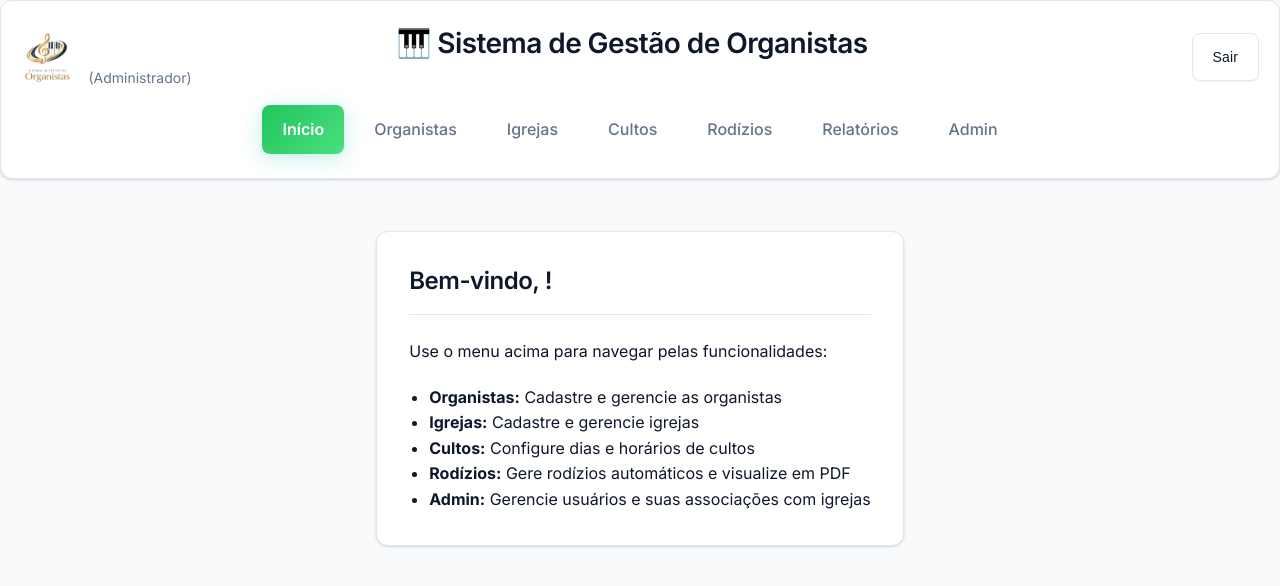
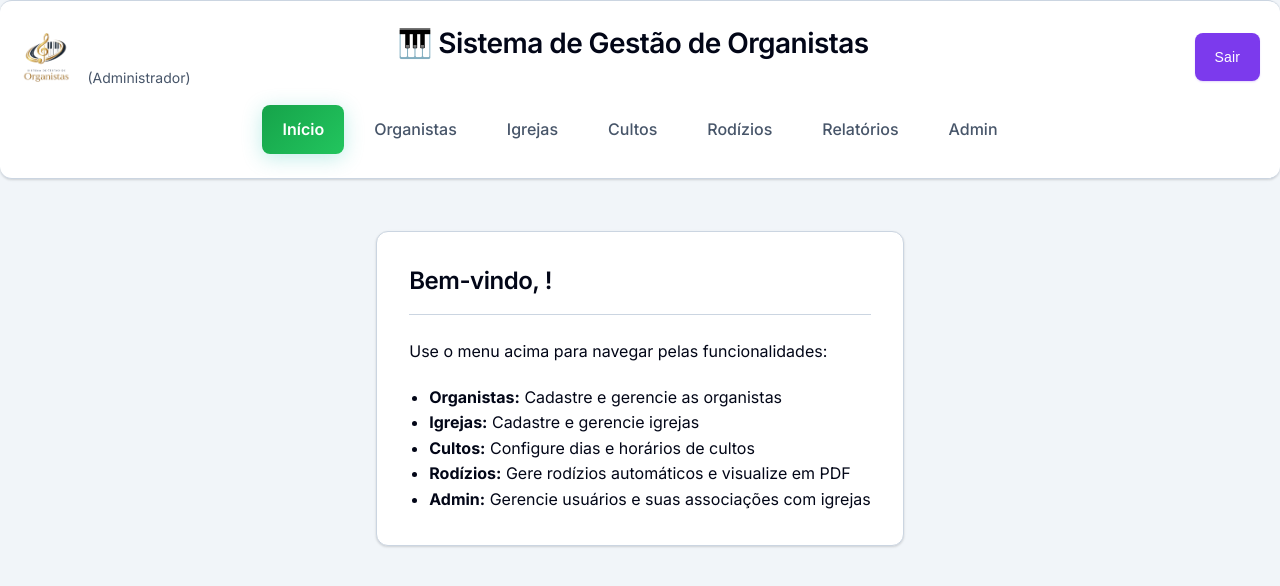
Before and after one commit to souzalinux78/gestao-organista, a React (Create React App) app in the folder client/: page / in a window 1280 px wide. Shown: the top 586 px of the page. Built offline with nearby package versions, Linux system fonts and the light colour scheme; sample sign-in values are in the browser's storage.

Commit message:
release: v1.0.12

```diff
--- a/client/src/index.css
+++ b/client/src/index.css
@@ -4,49 +4,36 @@
    ============================================ */
 
 :root {
-  /* === PALETA PRINCIPAL - SAAS MODERNO (Stripe/Linear/Notion) === */
-  /* Base clara elegante */
-  --bg-main: #F8FAFC;
+  /* === PALETA PRINCIPAL - SAAS PROFISSIONAL (Stripe Admin) === */
+  --bg-main: #F1F5F9;
   --bg-card: #FFFFFF;
-
-  /* Texto */
-  --text-main: #0F172A;
-  --text-muted: #64748B;
-
-  /* Primária - Azul Moderno */
+  --text-main: #020617;
+  --text-muted: #475569;
   --primary: #2563EB;
-  --primary-hover: #1D4ED8;
+  --primary-hover: #1E40AF;
+  --secondary: #7C3AED;
+  --success: #16A34A;
+  --danger: #DC2626;
+  --border: #CBD5E1;
+  --radius: 12px;
+
+  /* Variantes para compatibilidade */
   --primary-light: #3B82F6;
-  --primary-lighter: #60A5FA;
   --primary-dark: #1E40AF;
   --primary-soft: #DBEAFE;
-
-  /* Secundária - Roxo Suave */
-  --secondary: #A78BFA;
-  --secondary-light: #C4B5FD;
-  --secondary-dark: #8B5CF6;
+  --secondary-light: #8B5CF6;
+  --secondary-dark: #6D28D9;
   --secondary-soft: #EDE9FE;
-
-  /* Acento - Verde Moderno */
-  --accent: #22C55E;
-  --accent-light: #4ADE80;
-  --accent-dark: #16A34A;
+  --accent: var(--success);
+  --accent-light: #22C55E;
+  --accent-dark: #15803D;
   --accent-soft: #D1FAE5;
-
-  /* Perigo */
-  --danger: #EF4444;
-  --danger-light: #F87171;
+  --danger-light: #EF4444;
   --danger-dark: #DC2626;
   --danger-soft: #FEE2E2;
-
-  /* Bordas */
-  --border: #E2E8F0;
-  --border-light: #F1F5F9;
+  --border-light: #E2E8F0;
   --border-medium: #CBD5E1;
   --border-dark: #94A3B8;
-
-  /* Raio de borda */
-  --radius: 12px;
   --radius-sm: 8px;
   --radius-lg: 16px;
 
@@ -264,6 +251,7 @@ code {
   max-width: 100%;
   box-sizing: border-box;
   border: 1px solid var(--border);
+  border-width: 1px 0;
 }
 
 .header h1 {
@@ -467,7 +455,7 @@ button {
 
 .btn-primary {
   background: var(--primary);
-  color: var(--bg-card);
+  color: #FFFFFF;
   box-shadow: 0 1px 2px 0 rgba(37, 99, 235, 0.2);
   font-weight: 500;
   border: none;
@@ -480,48 +468,47 @@ button {
 }
 
 .btn-secondary {
-  background: var(--bg-card);
-  color: var(--text-main);
-  box-shadow: 0 1px 2px 0 rgba(0, 0, 0, 0.05);
+  background: var(--secondary);
+  color: #FFFFFF;
+  box-shadow: 0 1px 2px 0 rgba(124, 58, 237, 0.2);
   font-weight: 500;
-  border: 1px solid var(--border);
+  border: none;
 }
 
 .btn-secondary:hover:not(:disabled) {
-  background: var(--bg-main);
-  border-color: var(--border-medium);
+  background: var(--secondary-dark);
+  box-shadow: 0 2px 4px 0 rgba(124, 58, 237, 0.3);
   transform: translateY(-1px);
 }
 
 .btn-danger {
   background: var(--danger);
-  color: var(--bg-card);
-  box-shadow: 0 1px 2px 0 rgba(239, 68, 68, 0.2);
+  color: #FFFFFF !important;
+  box-shadow: 0 1px 2px 0 rgba(220, 38, 38, 0.2);
   border: none;
-  font-weight: 600;
-  border: 1px solid var(--danger-dark);
+  font-weight: 500;
 }
 
 .btn-danger:hover:not(:disabled) {
-  background: linear-gradient(135deg, var(--danger-dark) 0%, var(--danger) 100%);
-  transform: translateY(-2px);
-  box-shadow: 0 8px 24px rgba(239, 68, 68, 0.5);
-  border-color: var(--danger);
+  background: #B91C1C;
+  box-shadow: 0 2px 4px 0 rgba(220, 38, 38, 0.3);
+  transform: translateY(-1px);
+  color: #FFFFFF !important;
 }
 
 .btn-success {
-  background: linear-gradient(135deg, var(--success) 0%, var(--success-dark) 100%);
-  color: var(--white);
-  box-shadow: 0 4px 12px rgba(16, 185, 129, 0.3);
-  font-weight: 600;
-  border: 1px solid var(--success-dark);
+  background: var(--success);
+  color: #FFFFFF !important;
+  box-shadow: 0 1px 2px 0 rgba(22, 163, 74, 0.2);
+  font-weight: 500;
+  border: none;
 }
 
 .btn-success:hover:not(:disabled) {
-  background: linear-gradient(135deg, var(--success-dark) 0%, var(--success) 100%);
-  transform: translateY(-2px);
-  box-shadow: 0 8px 24px rgba(16, 185, 129, 0.5);
-  border-color: var(--success);
+  background: #15803D;
+  box-shadow: 0 2px 4px 0 rgba(22, 163, 74, 0.3);
+  transform: translateY(-1px);
+  color: #FFFFFF !important;
 }
 
 .table-wrapper {
@@ -584,30 +571,31 @@ button {
 }
 
 .table th {
-  background: var(--bg-main);
+  background: var(--bg-card);
   color: var(--text-main);
   font-weight: 600;
   position: sticky;
   top: 0;
   z-index: 10;
-  border-bottom: 1px solid var(--border);
+  border-bottom: 2px solid var(--border);
   letter-spacing: 0.01em;
   font-size: 0.875rem;
   text-transform: uppercase;
   letter-spacing: 0.05em;
 }
 
-.table tr:hover {
-  background: var(--bg-main);
+.table tbody tr:nth-child(even) {
+  background: #F8FAFC;
+}
+
+.table tbody tr:nth-child(odd) {
+  background: var(--bg-card);
+}
+
+.table tbody tr:hover {
+  background: #E2E8F0;
   transition: background var(--transition-fast);
-}
-
-.table tr:nth-child(even) {
-  background: #FAFBFC;
-}
-
-.table tr:nth-child(even):hover {
-  background: var(--bg-main);
+  cursor: pointer;
 }
 
 .table tr:last-child td {
--- a/client/src/pages/Login.css
+++ b/client/src/pages/Login.css
@@ -149,7 +149,7 @@ html.login-page {
   font-size: 16px;
   margin-top: 10px;
   background: var(--primary);
-  color: var(--bg-card);
+  color: #FFFFFF;
   font-weight: 500;
   box-shadow: 0 1px 2px 0 rgba(37, 99, 235, 0.2);
   border-radius: var(--radius-sm);
@@ -160,6 +160,7 @@ html.login-page {
   background: var(--primary-hover);
   box-shadow: 0 2px 4px 0 rgba(37, 99, 235, 0.3);
   transform: translateY(-1px);
+  color: #FFFFFF;
 }
 
 .login-card .btn-primary:disabled {
--- a/package.json
+++ b/package.json
@@ -1,6 +1,6 @@
 {
   "name": "gestao-organista",
-  "version": "1.0.11",
+  "version": "1.0.12",
   "description": "Sistema de gestão de organistas para igrejas",
   "main": "server/index.js",
   "scripts": {
```
Also changed, not shown: 1 other file (tests, documents, lock files or other folders).
